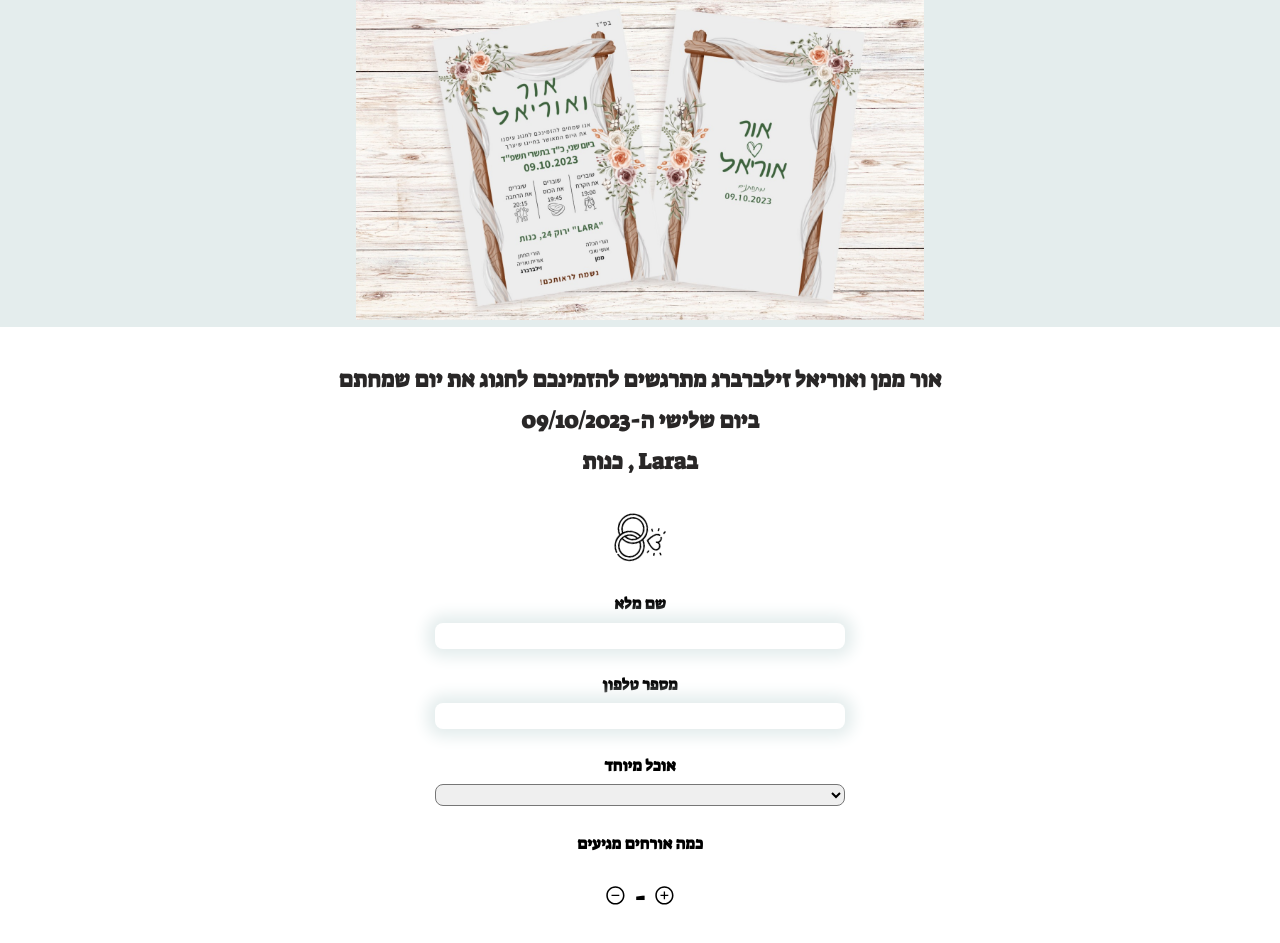
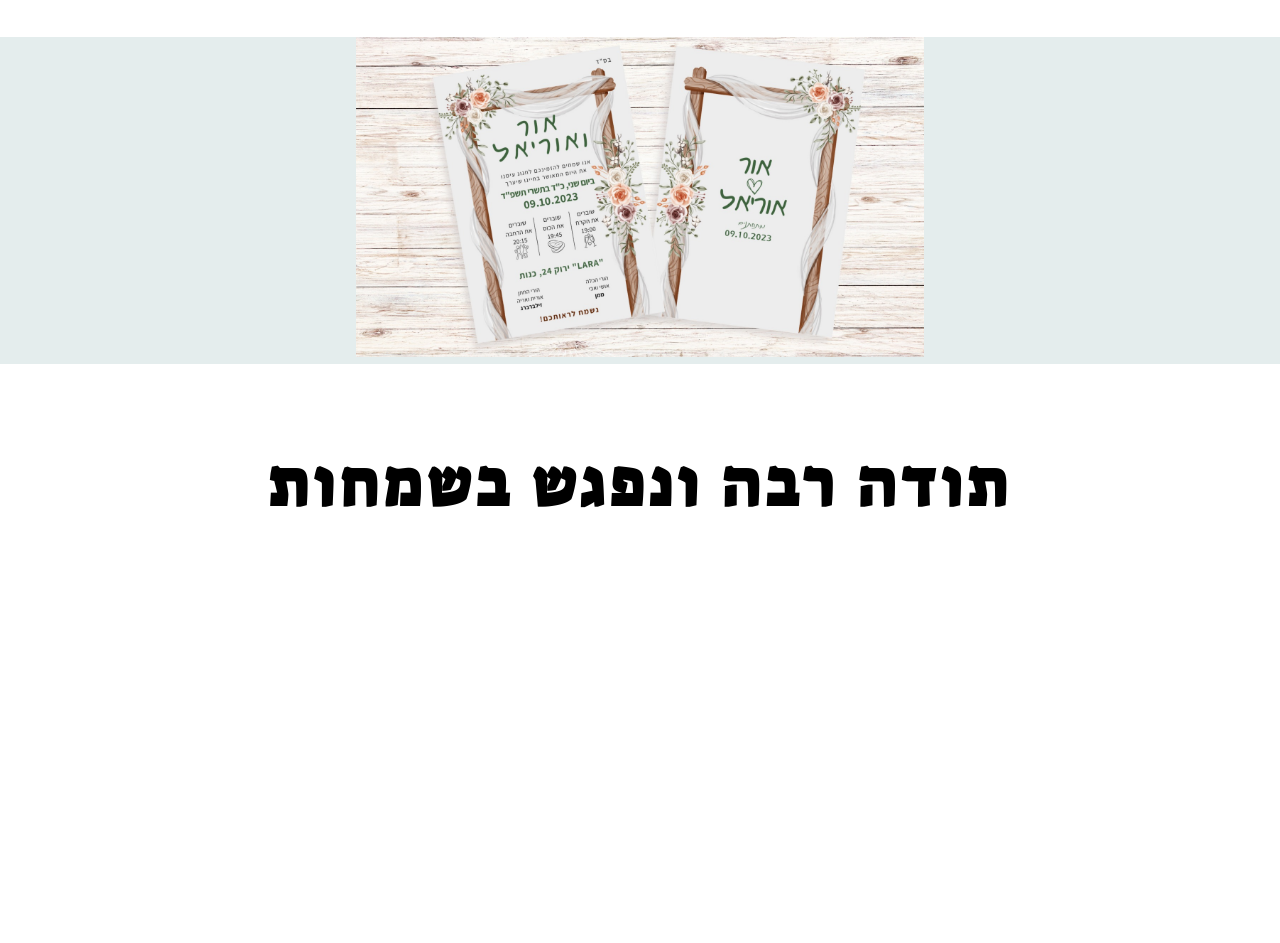
Before and after one commit to moriyaeldar/rsvp, a React (Create React App) app: page /success in a window 1280 px wide. Shown: the top 943 px of the page. After the commit the page ends 800 px from the top, so only its background shows below. Built offline with nearby package versions, Linux system fonts and the light colour scheme.

Commit message:
ui additions

```diff
--- a/package.json
+++ b/package.json
@@ -12,6 +12,7 @@
     "react-dom": "^18.2.0",
     "react-hook-form": "^7.46.2",
     "react-icons": "^4.11.0",
+    "react-router-dom": "^6.16.0",
     "react-scripts": "^5.0.1",
     "web-vitals": "^2.1.4"
   },
--- a/src/App.css
+++ b/src/App.css
@@ -4,6 +4,7 @@
 }
 @font-face { font-family: SuezOne-Regular;
   src: url('./SuezOne-Regular.ttf'); }
+
 .wedding-invite{
   background-color: #e4eded;
   width: 100%;
@@ -20,7 +21,7 @@
   display: flex;
   flex-direction: column;
   font-weight: bold;
-    font-size: 1.4rem;
+  font-size: 1.4rem;
 }
 .confirmation{
 display: flex;
@@ -91,10 +92,11 @@ input{
   appearance: none;
 }
 select{
-  height: 6px;
+  text-align: center;
   padding:10px;
   border-radius: 8px;
 }
+
 button{
   margin: 1%;
   align-items: center;
--- a/src/App.js
+++ b/src/App.js
@@ -1,4 +1,5 @@
 import { useState } from 'react';
+import { useNavigate } from "react-router-dom";
 import axios from "axios";
 import logo from './logo.png';
 import wedding from './wedding.jpeg';
@@ -11,31 +12,39 @@ import './App.css';
 function App() {
   const [phone, setPhone] = useState("");
   const [name, setName] = useState("");
-  const [special, setSpecial] = useState("");
+  const [special, setSpecial] = useState("אין צורך באוכל מיוחד");
   const [amount, setAmount] = useState(0);
   const [isComing, setIsComing] = useState(null);
 
 const Axios = axios.create({
   withCredentials: true});
+const navigate = useNavigate();
 
 	const  handleChange = (event,type) => {
 		type === 'name' ? setName(event?.target?.value) : setPhone(event?.target?.value)
 	};
- const onSubmit = () => {
+ const  onSubmit = async () => {
   const data = {"name": name,
                 "amount":amount,
                 "phone":phone,
                 "isComing":isComing === null ? 'לא יודע עדיין' : isComing,
                 "special": special};
   var url = 'https://sheet2api.com/v1/Z3JozeTrR6K5/-/';
-  Axios.post(url, data,{
+navigate("/success");
+  try {
+    const response = await Axios.post(url, data,{
     headers: {
       'Content-Type': 'application/x-www-form-urlencoded',
       Accept: '*/*'
     },
-}).then((response) => {
-    console.log(response.status);
-  });
+
+});
+    if (!response.ok) {
+      throw Error(response.statusText);
+    }
+  } catch (error) {
+    console.log(error);
+  }
   }
 
   return (
@@ -61,15 +70,14 @@ const Axios = axios.create({
          <label>מספר טלפון</label>
          <input name='phone' value={phone} onChange={(event)=>handleChange(event,'phone')} required/>
          </div>
-
         <div className='input'>
         <label htmlFor="special-option">אוכל מיוחד</label>
-<select name="special" id="special-option" required onChange={(ev) => setSpecial(ev.target.value)}>
+<select name="special" id="special-option" required onChange={(ev) => setSpecial(ev.target.value)} defaultValue={special}>
+   <option value="אין צורך באוכל מיוחד">אין צורך באוכל מיוחד</option>
   <option value="צמחוני">צמחוני</option>
   <option value="טבעוני">טבעוני</option>
   <option value="צליאקי">צליאקי</option>
   <option value="כשרות מהודרת">כשרות מהודרת</option>
-  <option value="אין צורך באוכל מיוחד">אין הערות מיוחדות</option>
 </select>
  <h5>כמה אורחים מגיעים</h5>
         <div className="amount">
--- a/src/index.js
+++ b/src/index.js
@@ -1,13 +1,30 @@
 import React from 'react';
 import ReactDOM from 'react-dom/client';
+import {
+  createBrowserRouter,
+  RouterProvider,
+} from "react-router-dom";
 import './index.css';
 import App from './App';
+import Success from './success';
 import reportWebVitals from './reportWebVitals';
 
+const router = createBrowserRouter([
+  {
+    path: "/",
+    element:<App />
+    ,
+  },
+  {
+    path: "/success",
+    element:<Success />
+    ,
+  }
+]);
 const root = ReactDOM.createRoot(document.getElementById('root'));
 root.render(
   <React.StrictMode>
-    <App />
+       <RouterProvider router={router} />
   </React.StrictMode>
 );
 
--- /dev/null
+++ b/src/success.css
@@ -0,0 +1,10 @@
+.success{
+        text-align: center;
+        font-family: SuezOne-Regular;
+      }
+      @font-face { font-family: SuezOne-Regular;
+        src: url('./SuezOne-Regular.ttf'); }
+h1{
+    font-size: 4rem;
+    letter-spacing: 5px;
+}
--- /dev/null
+++ b/src/success.js
@@ -0,0 +1,21 @@
+
+import wedding from './wedding.jpeg';
+import './success.css';
+
+function Success() {
+
+  return (
+    <div className="success">
+      <header className="App-header">
+        <div className="wedding-invite">
+         <img src={wedding} className="wedding-invite-img" alt="הזמנה"></img>
+        </div>
+      </header>
+          <h1>תודה רבה ונפגש בשמחות
+          </h1>
+
+    </div>
+  );
+}
+
+export default Success;
```
Also changed, not shown: 1 other file (tests, documents, lock files or other folders).
